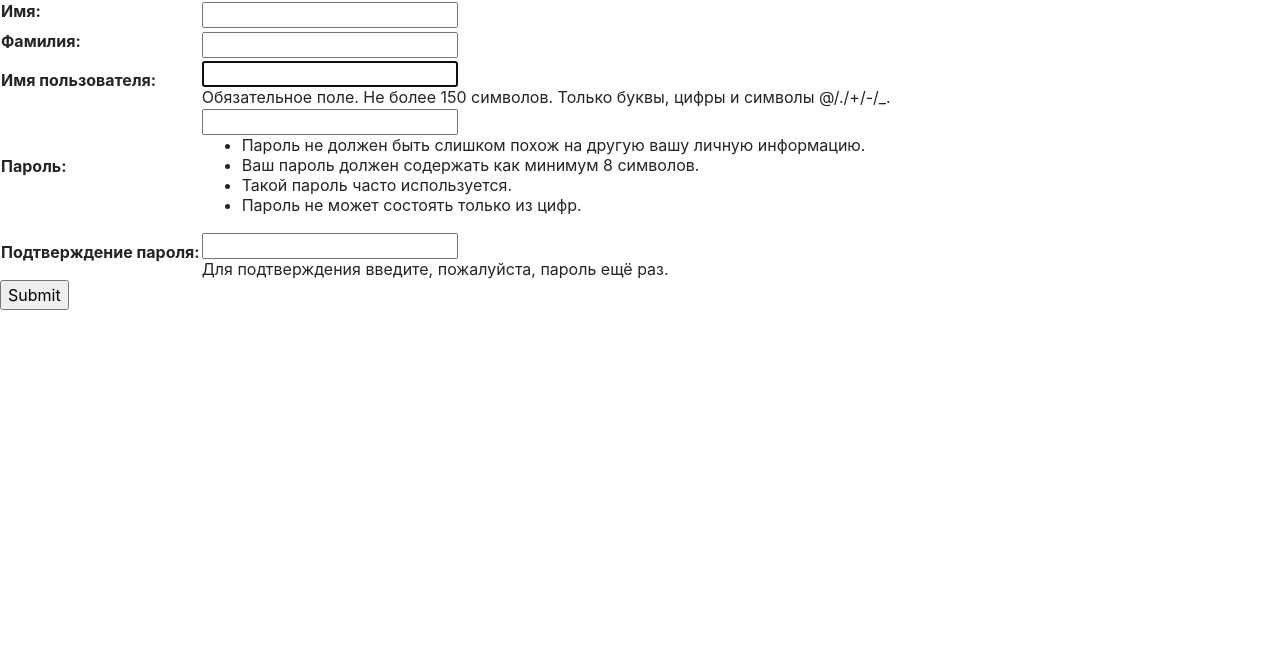
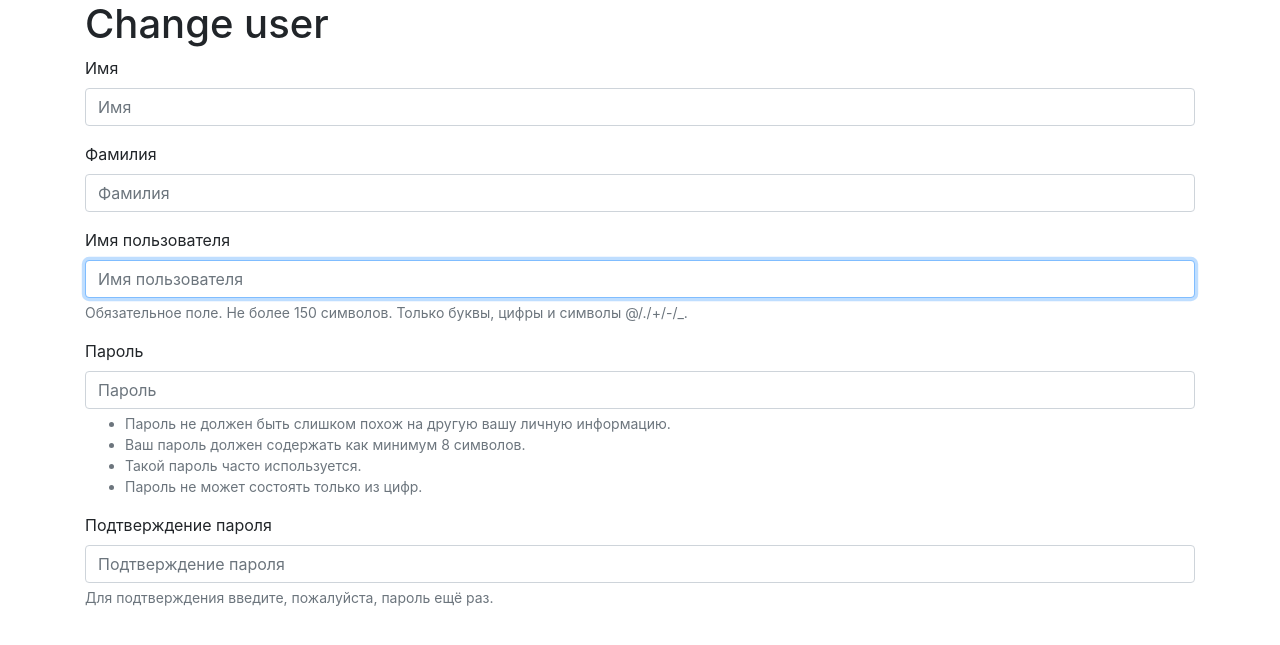
Before and after one commit to AABur/python-project-lvl4, a Django app: template templates/users/user_update.html in a window 1280 px wide. Shown: the part 24-669 px from the top of the page. Run offline with Django 3.2, Linux system fonts and the light colour scheme; the template is opened without the code that fills it: values that come from a table or form of the project are taken from there, others are empty; some libraries are stand-ins or nearby versions.

Commit message:
feat: :lipstick: update pages style alittle

```diff
--- a/templates/home.html
+++ b/templates/home.html
@@ -4,9 +4,12 @@
 
 
 {% block content %}
+<div class="container">
     {% if user.is_authenticated %}
         Hi {{ user.username }}!
     {% endif %}
     <h1>{% trans 'Hello from Hexlet!' %}</h1>
     <p>{% trans 'Practical programming courses' %}</p>
+    {% bootstrap_button "Узнать болльше" button_type="link" href="https://ru.hexlet.io/" %}
+</div>
 {% endblock content %}
--- a/templates/login.html
+++ b/templates/login.html
@@ -3,10 +3,12 @@
 {% load bootstrap4 %}
 
 {% block content %}
+<div class="container">
     <h1>{% trans 'Login' %}</h1>
     <form method="post">
         {% csrf_token %}
         {{ form.as_p }}
     {% bootstrap_button _('Login') button_type='submit' button_class='btn-primary' %}
     </form>
+</div>
 {% endblock %}
--- a/templates/users/signup.html
+++ b/templates/users/signup.html
@@ -4,10 +4,12 @@
 
 
 {% block content %}
+<div class="container">
   <h1>{% trans 'Sign up' %}</h1>
   <form method="post">
     {% csrf_token %}
     {{ form.as_p }}
     {% bootstrap_button _('Sign up') button_type='submit' button_class='btn-primary' %}
   </form>
+</div>
 {% endblock %}
--- a/templates/users/user_update.html
+++ b/templates/users/user_update.html
@@ -3,14 +3,15 @@
 {% load bootstrap4 %}
 
 
-
 {% block content %}
 
-<form action="" method="post">
-    {% csrf_token %}
-    <table>
-        {{ form.as_table }}
-    </table>
-    <input type="submit" value="Submit" />
-</form>
+    <div class="container">
+        <h1>{% trans 'Change user' %}</h1>
+        <form action="" method="post">
+            {% csrf_token %}
+            {% bootstrap_form form %}
+            {% buttons submit='Change' %}{% endbuttons %}
+        </form>
+    </div>
+
 {% endblock %}
```
